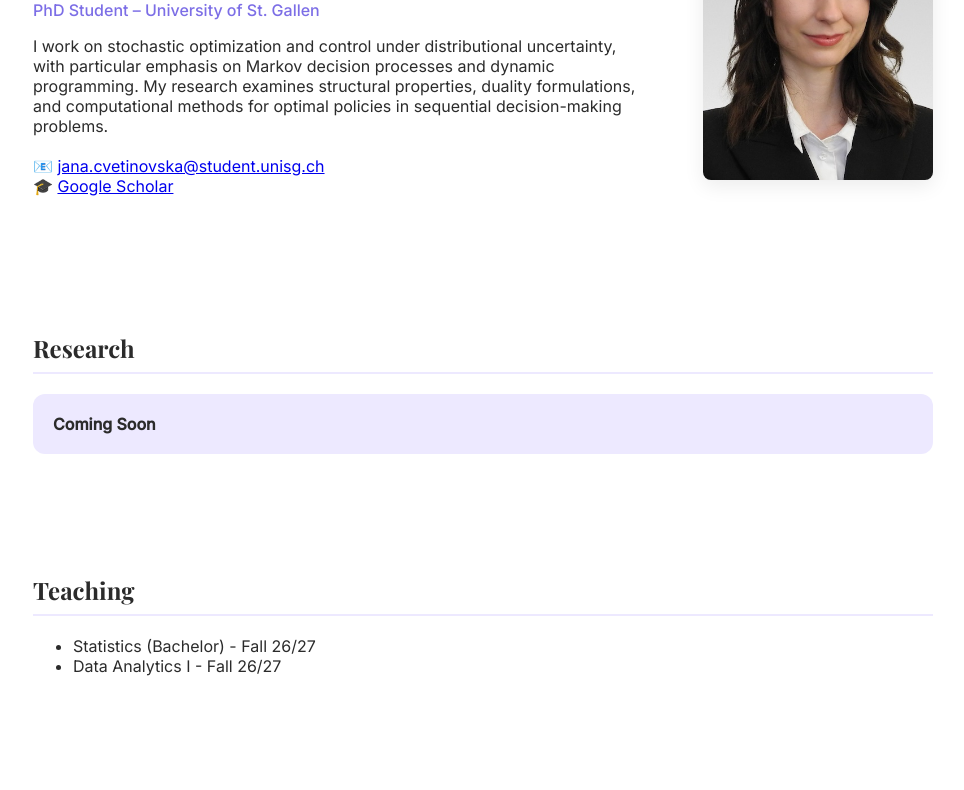
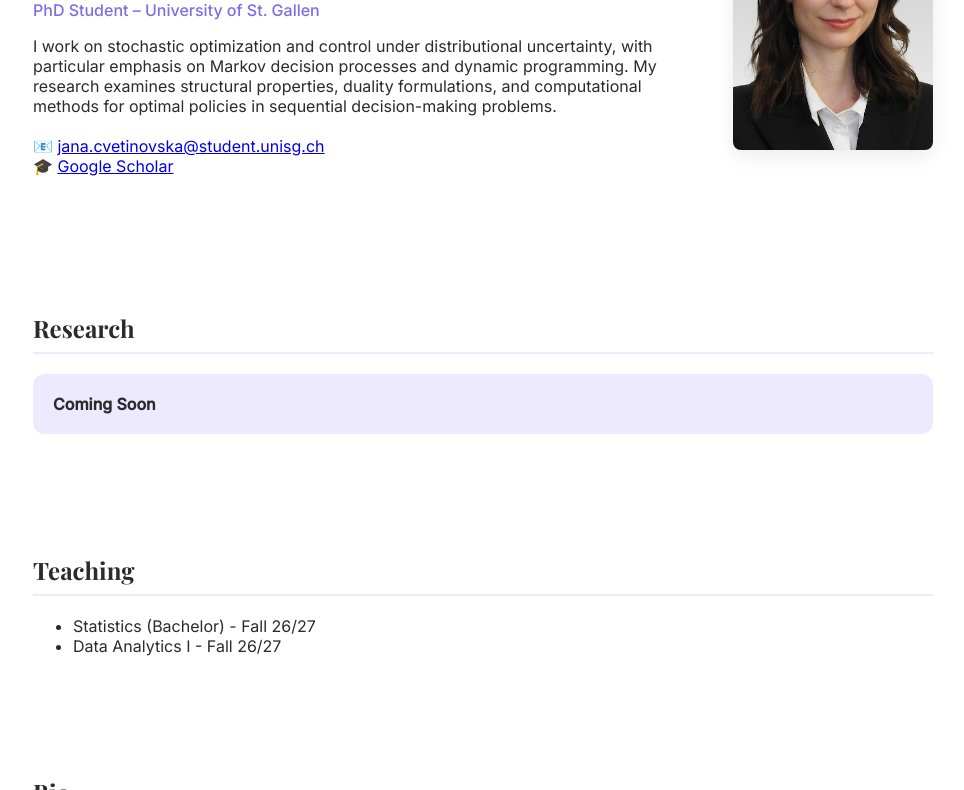
Before and after one commit to jcvetinovska/jcvetinovska.github.io, a plain HTML site: page index.html in a window 1280 px wide. Shown: the part 240-1030 px from the top of the page, without its empty margins (157-1121 px from the left). Drawn offline with nearby package versions, Linux system fonts and the light colour scheme.

Commit message:
Update index.html

```diff
--- a/index.html
+++ b/index.html
@@ -153,8 +153,8 @@
 }
 
 .home-photo img {
-  width: 230px;              /* rectangular */
-  height: 300px;
+  width: 200px;              /* rectangular */
+  height: 270px;
   object-fit: cover;
   align: right;
   border-radius: 8px;        /* rectangular, slightly soft corners */
```
